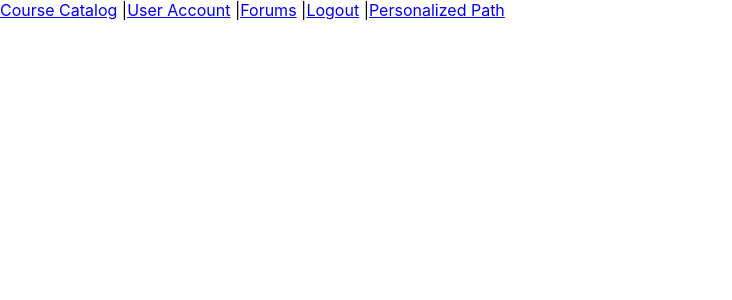
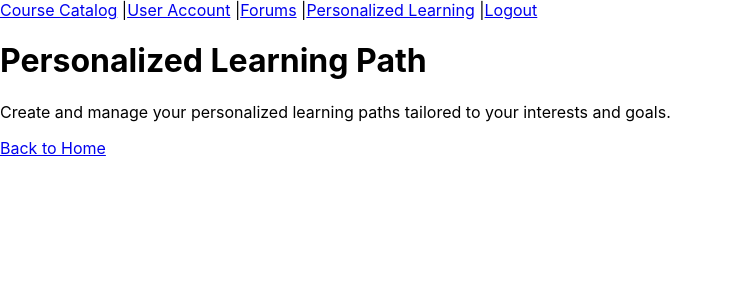
Before and after one commit to KaotharReda/SmartLearn, a React (Create React App) app: page /personalized-path in a window 1280 px wide. Shown: the top 300 px of the page, without its empty margins (0-732 px from the left). Built offline with nearby package versions, Linux system fonts and the light colour scheme.

Commit message:
very base implementation, need to add style and elements and components as needed

```diff
--- a/src/App.js
+++ b/src/App.js
@@ -4,7 +4,7 @@ import CourseCatalog from './components/CourseCatalog';
 import UserAccount from './components/UserAccount';
 import Forums from './components/Forums';
 import Logout from './components/Logout';
-import PersonalizedPath from './components/PersonalizedPath';
+import PersonalizedLearning from './components/PersonalizedLearning';
 
 function App() {
   return (
@@ -13,17 +13,17 @@ function App() {
           <Link to="/course-catalog">Course Catalog</Link> |
           <Link to="/user-account">User Account</Link> |
           <Link to="/forums">Forums</Link> |
-          <Link to="/logout">Logout</Link> |
-          <Link to="/personalized-path">Personalized Path</Link>
+          <Link to="/personalized-path">Personalized Learning</Link>  |
+          <Link to="/logout">Logout</Link>
         </nav>
-        <Routes>
-          <Route path="/course-catalog" component={CourseCatalog} />
-          <Route path="/user-account" component={UserAccount} />
-          <Route path="/forums" component={Forums} />
-          <Route path="/logout" component={Logout} />
-          <Route path="/personalized-path" component={PersonalizedPath} />
-          <Route path="/" exact component={CourseCatalog} />
-        </Routes>
+          <Routes>
+              <Route path="/course-catalog" element={<CourseCatalog />} />
+              <Route path="/user-account" element={<UserAccount />} />
+              <Route path="/forums" element={<Forums />} />
+              <Route path="/logout" element={<Logout />} />
+              <Route path="/personalized-path" element={<PersonalizedLearning />} />
+              <Route path="/" element={<CourseCatalog />} />
+          </Routes>
       </Router>
   );
 }
--- a/src/components/PersonalizedPath.js
+++ b/src/components/PersonalizedLearning.js
@@ -1,8 +1,8 @@
-// src/components/PersonalizedPath.js
+// src/components/PersonalizedLearning.js
 import React from 'react';
 import { Link } from 'react-router-dom';
 
-function PersonalizedPath() {
+function PersonalizedLearning() {
     return (
         <div>
             <h1>Personalized Learning Path</h1>
@@ -12,4 +12,4 @@ function PersonalizedPath() {
     );
 }
 
-export default PersonalizedPath;
+export default PersonalizedLearning;
```
